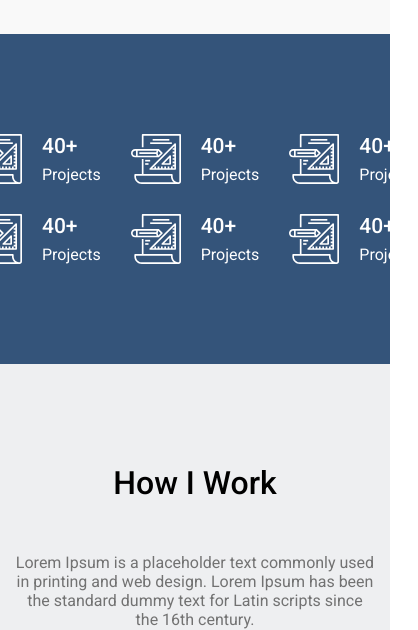
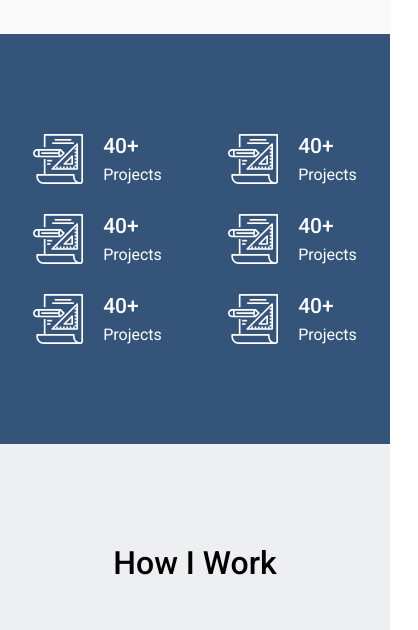
Before and after one commit to Ecaterini/homework-10-yakovenko, a plain HTML site: page index.html in a window 390 px wide. Shown: the part 1040-1670 px from the top of the page, 418 px wide, since content can reach past the window. Drawn offline with Linux system fonts and the light colour scheme.

Commit message:
changes added

```diff
--- a/css/style.css
+++ b/css/style.css
@@ -235,18 +235,9 @@ html {
     margin: 0 0 30px;
     font-size: 2.5rem;
   }
-  /* .experience__container {
+  .experience__container {
     justify-content: space-around;
     gap: var(--gap-md);
-  }*/
-  .experience__container {
-    display: grid;
-    grid-template-columns: 1fr 1fr 1fr;
-    gap: var(--gap-md);
-    justify-content: center;
-    align-items: center;
-    padding-left: 10px;
-    padding-right: 10px;
   }
 }
 @media (768px <= width <= 1024px) {
@@ -267,7 +258,5 @@ html {
     gap: var(--gap-md);
     justify-content: center;
     align-items: center;
-    padding-left: 10px;
-    padding-right: 10px;
   }
 }
```
